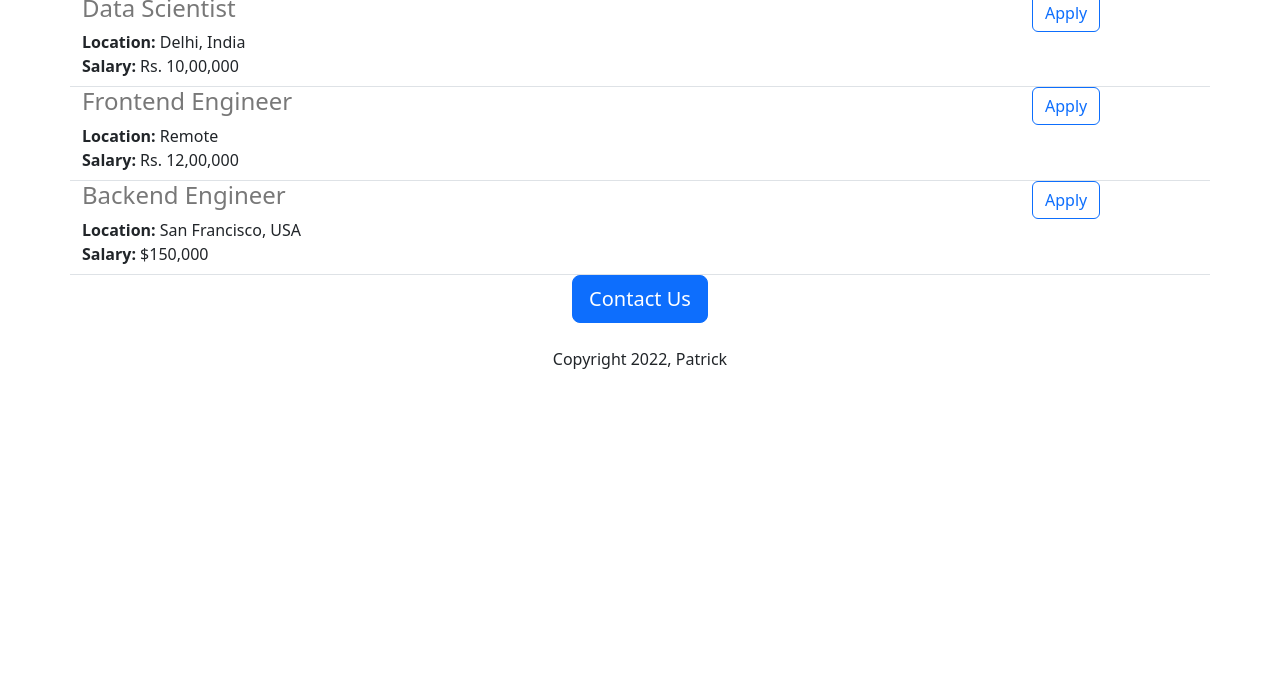
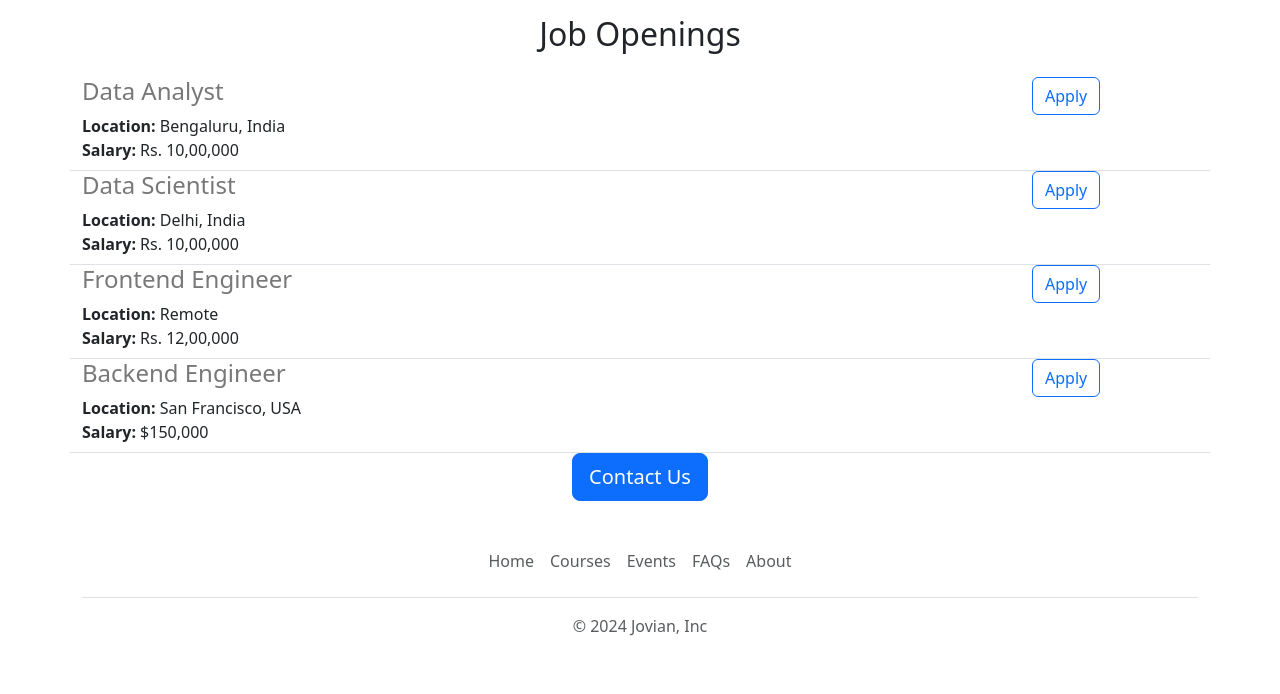
Before and after one commit to BBlackwave/jovian-careers-website-v2, a Flask app: page / in a window 1280 px wide. Shown: the part 965-1659 px from the top of the page. Before the commit the page ends 1334 px from the top, so only its background shows below. Run offline with Flask 3, Linux system fonts and the light colour scheme.

Commit message:
functional and aesthetic improvements

```diff
--- /dev/null
+++ b/templates/footer.html
@@ -0,0 +1,12 @@
+<div class="container">
+  <footer class="py-3 my-4">
+    <ul class="nav justify-content-center border-bottom pb-3 mb-3">
+      <li class="nav-item"><a href="Https://jovian-careers-website-3w5n.onrender.com" class="nav-link px-2 text-body-secondary">Home</a></li>
+      <li class="nav-item"><a href="https://jovian.ai/learn" class="nav-link px-2 text-body-secondary">Courses</a></li>
+      <li class="nav-item"><a target="_blank" href="https://jovian.ai/events" class="nav-link px-2 text-body-secondary">Events</a></li>
+      <li class="nav-item"><a href="#" class="nav-link px-2 text-body-secondary">FAQs</a></li>
+      <li class="nav-item"><a href="https://jovian.ai/about" class="nav-link px-2 text-body-secondary">About</a></li>
+    </ul>
+    <p class="text-center text-body-secondary">&copy; 2024 Jovian, Inc</p>
+  </footer>
+</div>
--- a/templates/home.html
+++ b/templates/home.html
@@ -15,13 +15,20 @@
       </style>
   </head>
   <body>
+    {% include 'nav.html' %}
+     <img class="img-fluid" id="banner" src="https://1f26b59e-01ca-44bc-8b62-5d1d907b07e4-00-3vky73029p2zh.picard.replit.dev/static/Banner.jpg">
   <div class="container">
     <h1 class="text-center mt-5 mb-3">{{company_name}} Careers</h1>
-    <img class="img-fluid" id="banner" src="https://1f26b59e-01ca-44bc-8b62-5d1d907b07e4-00-3vky73029p2zh.picard.replit.dev/static/Banner.jpg">
-      <h2 class="text-center mt-4 mb-3">About Jovian</h2>
+      <div class="row" style="margin-bottom:16px">
+        <div class="col-md-6">
       <p class="lead">
         Lorem ipsum dolor sit amet, consectetur adipiscing elit, sed do eiusmod tempor incididunt ut labore et dolore magna aliqua. Ut enim ad minim veniam, quis nostrud exercitation ullamco laboris nisi ut aliquip ex ea commodo consequat. Duis aute irure dolor in reprehenderit in voluptate velit esse cillum dolore eu fugiat nulla pariatur. Excepteur sint occaecat cupidatat non proident, sunt in culpa qui officia deserunt mollit anim id est laborum.
       </p>
+        </div>
+        <div class="d-none d-md-block col-md-6">
+      <img src="/static/people.jpg" style="height:320px; border-radius:4px;">
+        </div>
+      </div>
       <h2 class="text-center mt-2 mb-4">Job Openings</h2>
       <div>
         {% for job in jobs %}
@@ -29,9 +36,9 @@
         {% endfor %}
       </div>
       <div class="text-center" >
-      <button class="btn btn-primary btn-lg">Contact Us</button>
-        <p class="mt-4">Copyright 2022, Patrick</p>
+      <a href="mailto: mailto:bmpsolutionsllc.com?            subject=Questions%20about%20Job%20Openings&body=My%20name%3A%20%3Cyour%20name%20here%3E%0D%0A%0D%0AMy%20questions%3A%20%3Cquestions%20here%3E"type="button" class="btn btn-primary btn-lg">Contact Us</a>
       </div>
     </div>
+    {% include 'footer.html' %}
   </body>
 </html>
--- a/templates/jobitem.html
+++ b/templates/jobitem.html
@@ -16,6 +16,6 @@
   {% endif %}
   </div>
   <div class="col-2">
-  <button type="button" class="btn btn-outline-primary">Apply</button>
+  <a href="mailto:mailto:bmpsolutionsllc.com?subject=Application%20for%20{{job['title']}}&body=My%20name%3A%20%3Cyour%20name%20here%3E%0D%0A%0D%0AMy%20Resume%20link%3A%20%3Cresume%20link%3E%0D%0A%0D%0AMy%20LinkedIn%20link%3A%20%3Clinkedin%20in%3E" type="button" class="btn btn-outline-primary">Apply</a>
   </div>
 </div>
--- /dev/null
+++ b/templates/nav.html
@@ -0,0 +1,9 @@
+<nav class="navbar bg-body-tertiary shawdow-sm fixed-top bg-white">
+  <div class="container-fluid">
+    <a class="navbar-brand" href="#">
+      <img src="/static/bootstrap-logo.svg" alt="Logo" width="30" height="24" class="d-inline-block align-text-top">
+      Careers
+    </a>
+  </div>
+</nav>
+<div style="height: 56px"></div>
```
Also changed, not shown: static/bootstrap-logo.svg (added), 1 other file.
